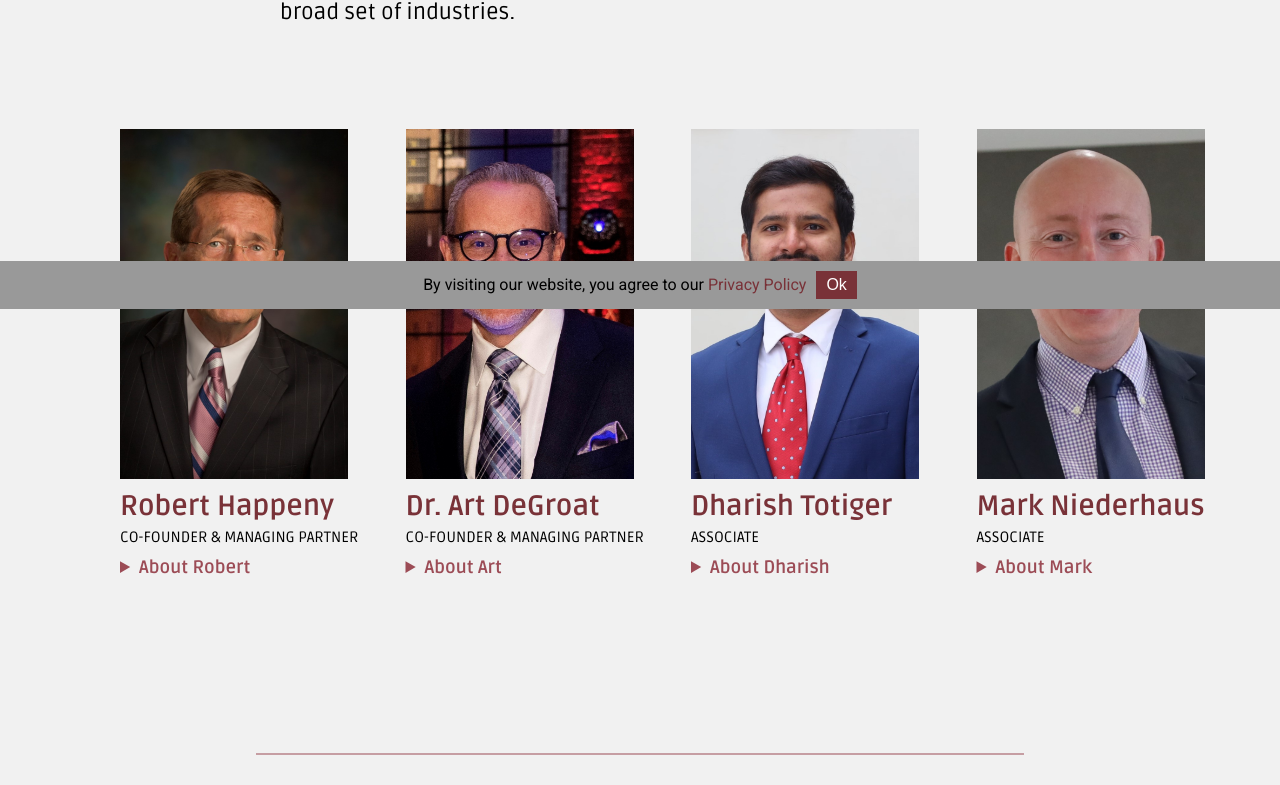
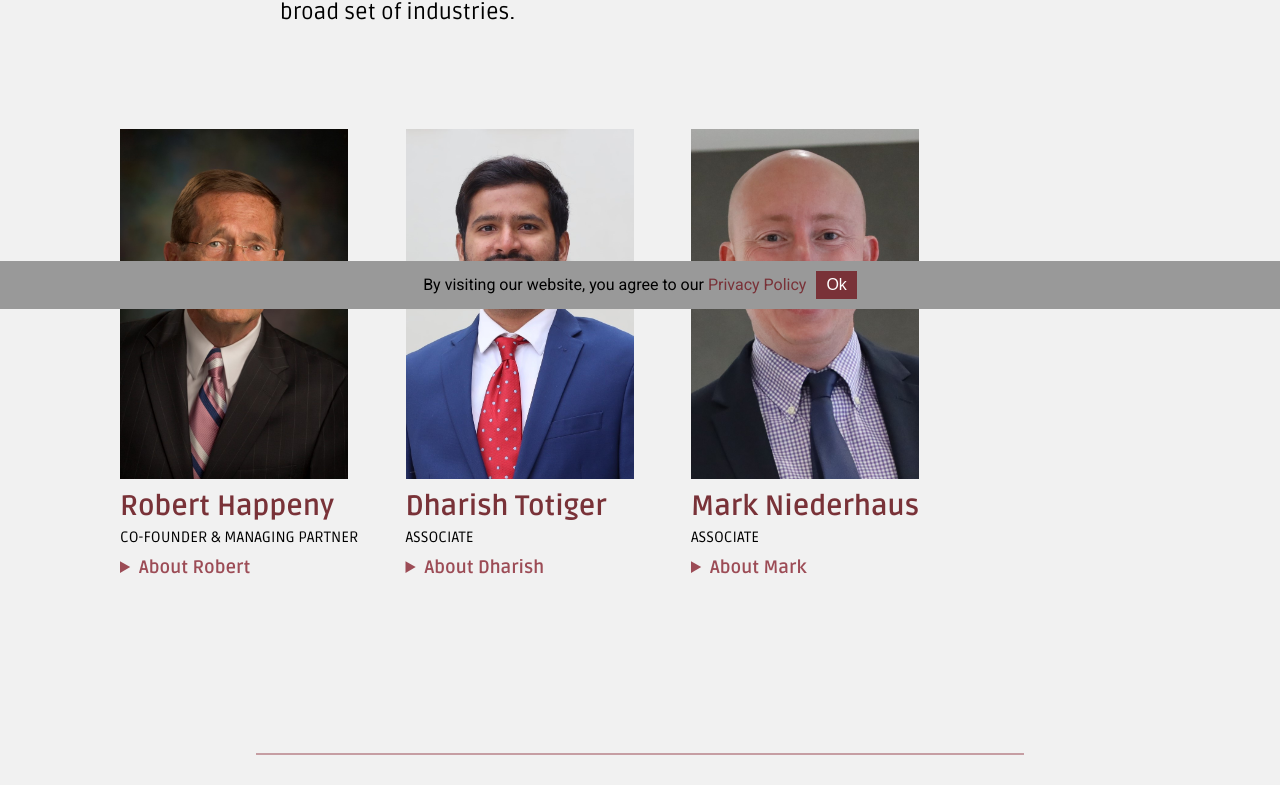
Before and after one commit to SHASWAT2000-loves-logic/Great_Plains_Partners_Group_Website, a React (Create React App) app: page /team in a window 1280 px wide. Shown: the part 491-1276 px from the top of the page. Built offline with nearby package versions, Linux system fonts and the light colour scheme.

Commit message:
removed Dr. Art DeGroat

```diff
--- a/src/components/Team.jsx
+++ b/src/components/Team.jsx
@@ -32,21 +32,6 @@ function Team() {
           </div>
         </div>
 
-        {/* Art */}
-
-        <div className="art">
-          <div className="team_member_content">
-            <img src={require('../assets/Art DeGroat.jpg')} alt="" />
-            <h2 className="name">Dr. Art DeGroat</h2>
-            <p className="position">Co-Founder & Managing Partner</p>
-            <details>
-              <summary className="about_people">About Art</summary>
-                <p className="bio">Dr. Art DeGroat is a nationally recognized leader in military related economic development and innovation, a scholar of adult development and human performance and a senior administrator at a major public research university. This combat-decorated military officer directs the Office of Military Affairs and Innovation Center at Kansas State University. He is recognized by three U.S. Secretaries of Defense for his achievements in the defense sector.</p>
-                <br />
-                <p className="bio">As founder and principle of Invictus Consulting LLC, Art has assisted 13 major companies adapt their talent acquisition and management systems to capitalize on transitioning military human capital. Art holds a Bachelors’ degree in Public Policy from Seton Hall University,  Masters degrees in both  Military Arts & Science and Adult Learning & Leadership as well as a Doctorate degree in Educational Leadership from Kansas State University. He serves on boards of several nationally prominent military and veteran service organizations.</p>
-            </details>
-          </div>
-        </div>
 
         {/* Dharish */}
 
```
